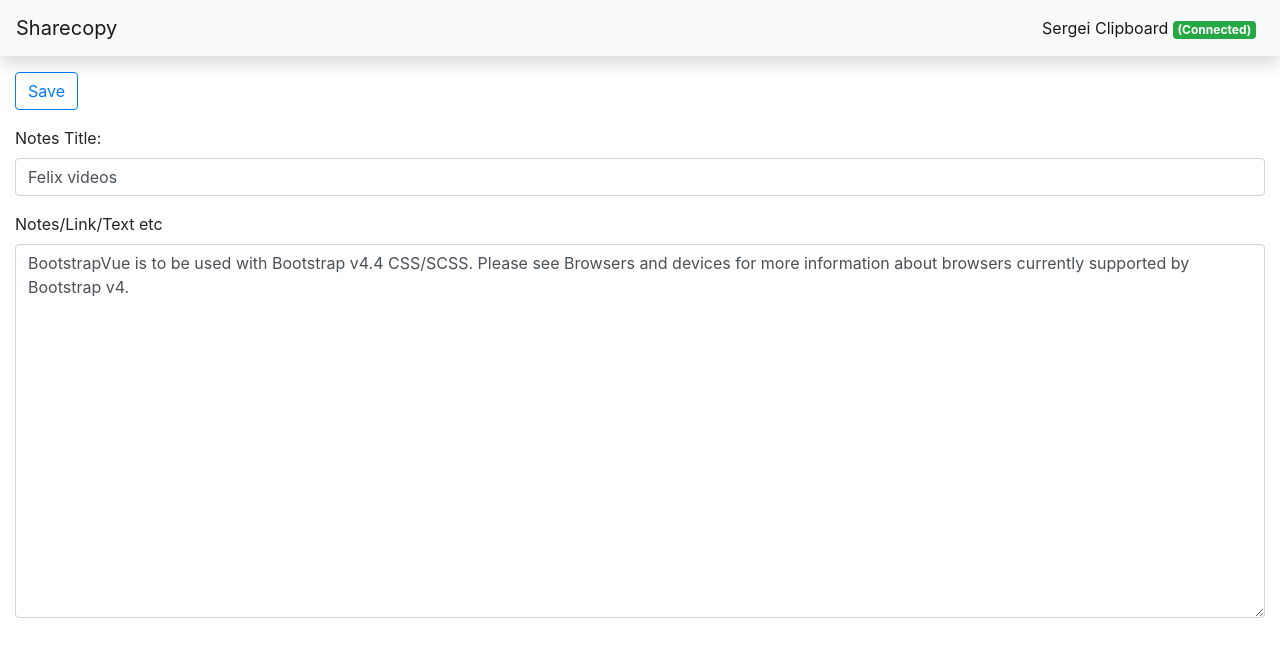
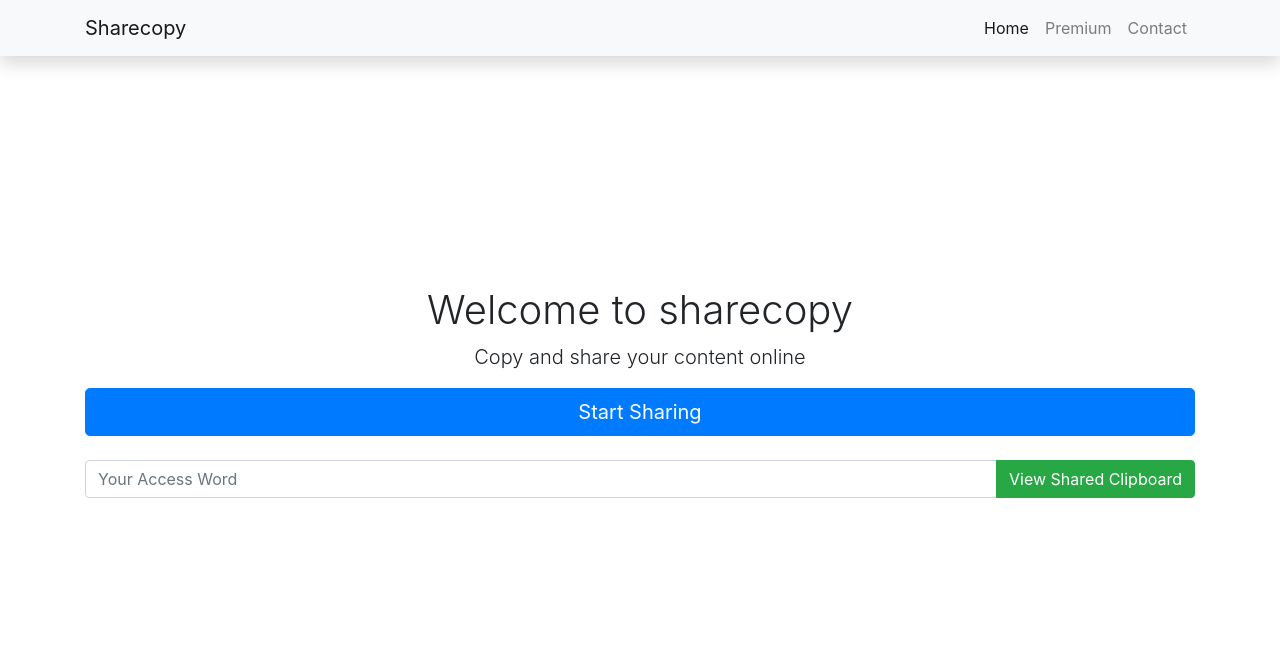
Before and after one commit to FelixKiprono/sharecopy-frontend, a Vue app: page / in a window 1280 px wide. Shown: the top 656 px of the page. Built offline with nearby package versions, Linux system fonts and the light colour scheme.

Commit message:
added home component and home page input

```diff
--- a/src/App.vue
+++ b/src/App.vue
@@ -1,16 +1,17 @@
 <template>
   <div id="app">
-    <Sharecopy></Sharecopy>
+    <home></home>
   </div>
 </template>
 
 <script>
-import Sharecopy from './components/Sharecopy.vue'
+//import Sharecopy from './components/Sharecopy.vue'
+import Home from './components/Home.vue'
 
 export default {
   name: 'app',
   components: {
-    Sharecopy
+    Home
   }
 }
 </script>
--- /dev/null
+++ b/src/components/Home.vue
@@ -0,0 +1,112 @@
+
+
+<template>
+  <div>
+    <!-- Navigation -->
+    <nav class="navbar navbar-expand-lg navbar-light bg-light shadow fixed-top">
+      <div class="container">
+        <a class="navbar-brand" href="#">Sharecopy</a>
+        <button
+          class="navbar-toggler"
+          type="button"
+          data-toggle="collapse"
+          data-target="#navbarResponsive"
+          aria-controls="navbarResponsive"
+          aria-expanded="false"
+          aria-label="Toggle navigation"
+        >
+          <span class="navbar-toggler-icon"></span>
+        </button>
+        <div class="collapse navbar-collapse" id="navbarResponsive">
+          <ul class="navbar-nav ml-auto">
+            <li class="nav-item active">
+              <a class="nav-link" href="#">
+                Home
+                <span class="sr-only">(current)</span>
+              </a>
+            </li>
+            <li class="nav-item">
+              <a class="nav-link" href="#">Premium</a>
+            </li>
+
+            <li class="nav-item">
+              <a class="nav-link" href="#">Contact</a>
+            </li>
+          </ul>
+        </div>
+      </div>
+    </nav>
+
+    <header class="masthead">
+      <div class="container h-100">
+        <div class="row h-100 align-items-center">
+          <div class="col-12 text-center">
+            <h1 class="font-weight-light">Welcome to sharecopy</h1>
+            <p class="lead">Copy and share your content online</p>
+            <a
+              href="sharecopy.html"
+              class="btn btn-primary btn-lg btn-block"
+              type="submit"
+            >Start Sharing</a>
+            <br />
+            <div class="input-group mb-3">
+              <input type="text" class="form-control" placeholder="Your Access Word" v-model="access" />
+              <div class="input-group-append">
+                <button class="btn btn-success   btn-block" type="submit" @click="validate()">View Shared Clipboard</button>
+              </div>
+            </div>
+             <b-toast id="example-toast" title="Sharecopy" static no-auto-hide>
+      Provide Access Code Before Proceeding.
+    </b-toast>
+
+          </div>
+        </div>
+      </div>
+    </header>
+  </div>
+</template>
+
+<script>
+export default {
+  name: "home",
+   data()
+  {
+    return {
+      httpurl:'',
+      access:''
+       }
+  },methods:
+  {
+    validate:function()
+    {
+        if(this.access === '')
+        {
+          //  this.$bvToast.show('example-toast');
+       this.message('b-toaster-bottom-full danger','Please Provide Access Code', true)
+        }
+
+
+    },
+      message(toaster,body, append = false) {
+        this.counter++
+        this.$bvToast.toast(body, {
+          title: 'Sharecopy',
+          toaster: toaster,
+          solid: true,
+          appendToast: append
+        })
+      }
+  }
+};
+</script>
+
+<!-- Add "scoped" attribute to limit CSS to this component only -->
+<style scoped>
+.masthead {
+  height: 100vh;
+  min-height: 500px;
+  background-size: cover;
+  background-position: center;
+  background-repeat: no-repeat;
+}
+</style>
```
